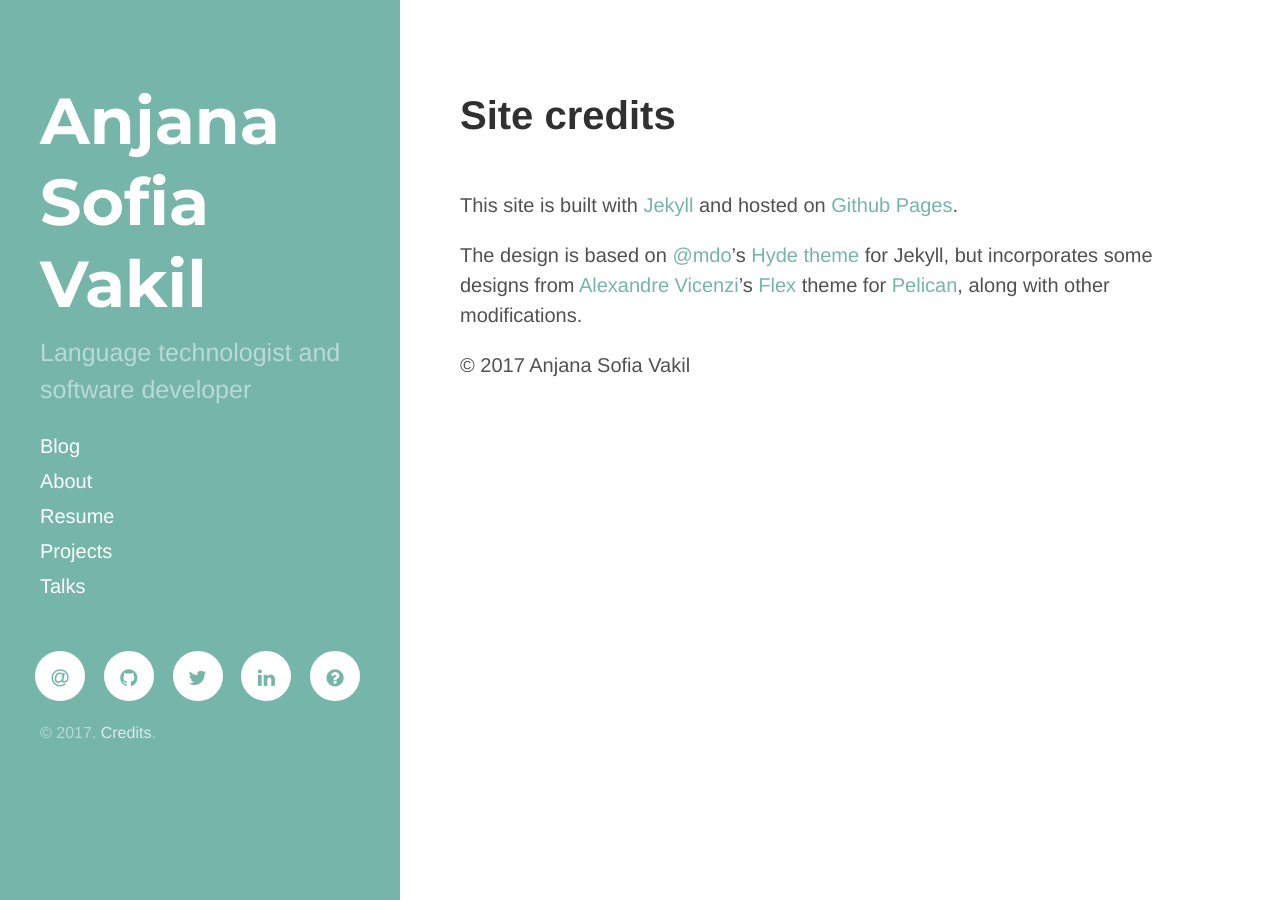
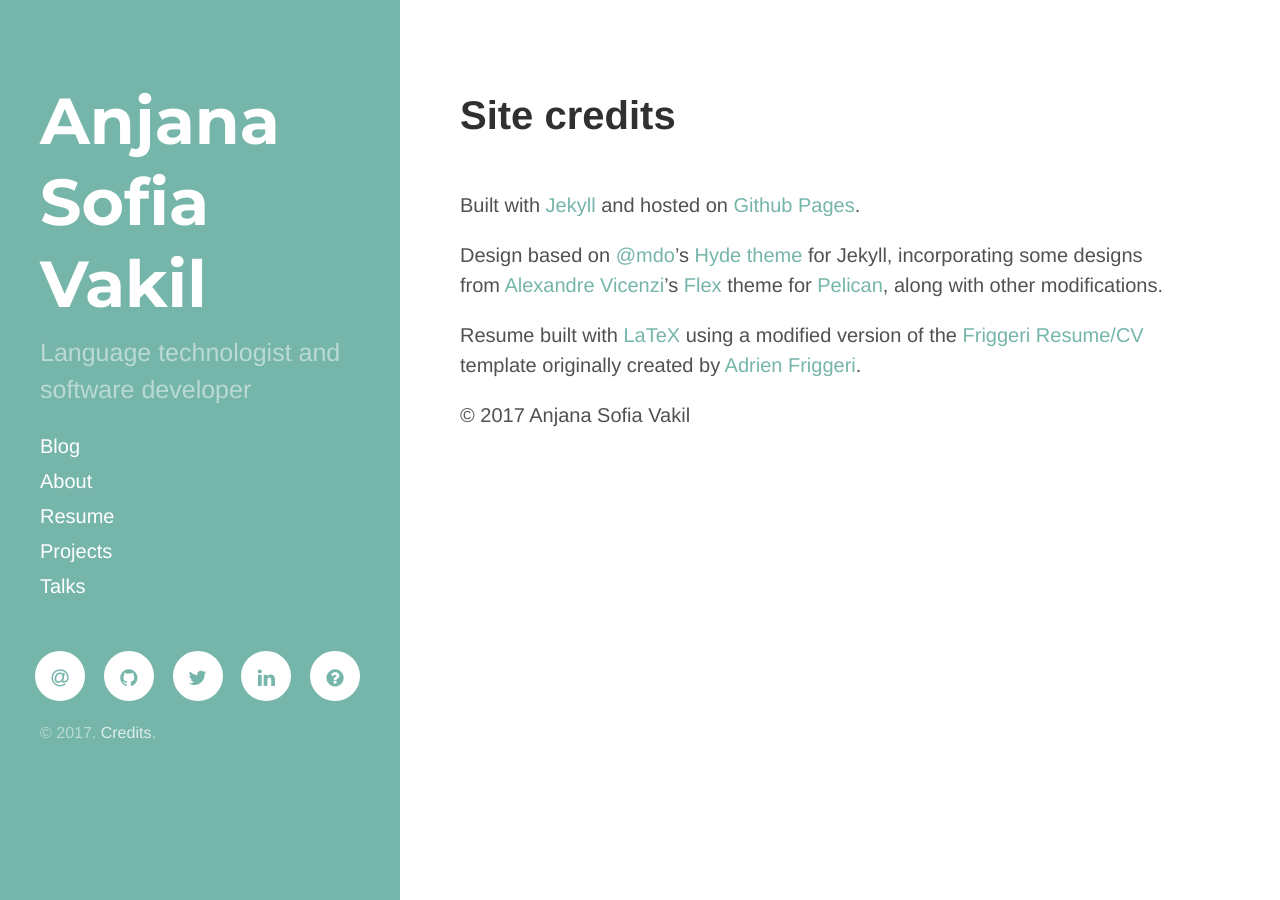
Before and after one commit to vakila/vakila.github.io, a Jekyll site: the page built from credits/index.md, in a window 1280 px wide. Built offline with Jekyll 4.4.1, drawn with Linux system fonts in a browser that asks for light colours; nearby versions of some CDN libraries.

Commit message:
Add resume template info to credits

```diff
--- a/credits/index.md
+++ b/credits/index.md
@@ -3,11 +3,13 @@
 title: Site credits
 ---
 
-This site is built with <a href="http://jekyllrb.com" target="_blank">Jekyll</a> and hosted on <a href="https://pages.github.com/" target="_blank">Github Pages</a>.
+Built with <a href="http://jekyllrb.com" target="_blank">Jekyll</a> and hosted on <a href="https://pages.github.com/" target="_blank">Github Pages</a>.
 
-The design is based on [@mdo](https://twitter.com/mdo)'s [Hyde theme](https://github.com/poole/hyde) for Jekyll,
-but incorporates some designs from <a href="http://alexandrevicenzi.com" target="_blank">Alexandre Vicenzi</a>'s
+Design based on [@mdo](https://twitter.com/mdo)'s [Hyde theme](https://github.com/poole/hyde) for Jekyll,
+incorporating some designs from <a href="http://alexandrevicenzi.com" target="_blank">Alexandre Vicenzi</a>'s
 <a href="https://github.com/alexandrevicenzi/flex" target="_blank">Flex</a> theme for
 <a href="http://getpelican.com" target="_blank">Pelican</a>, along with other modifications.
 
+Resume built with <a href="https://www.latex-project.org/">LaTeX</a> using a modified version of the <a href="http://www.latextemplates.com/template/friggeri-resume-cv">Friggeri Resume/CV</a> template originally created by <a href="https://github.com/afriggeri">Adrien Friggeri</a>.
+
 &copy; {{ site.time | date: '%Y' }} {{ site.author.name }}
```
